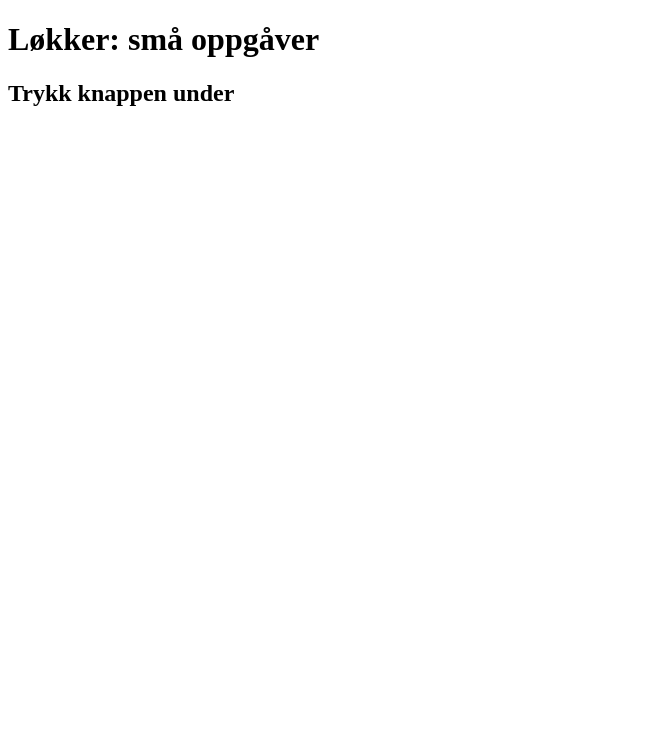
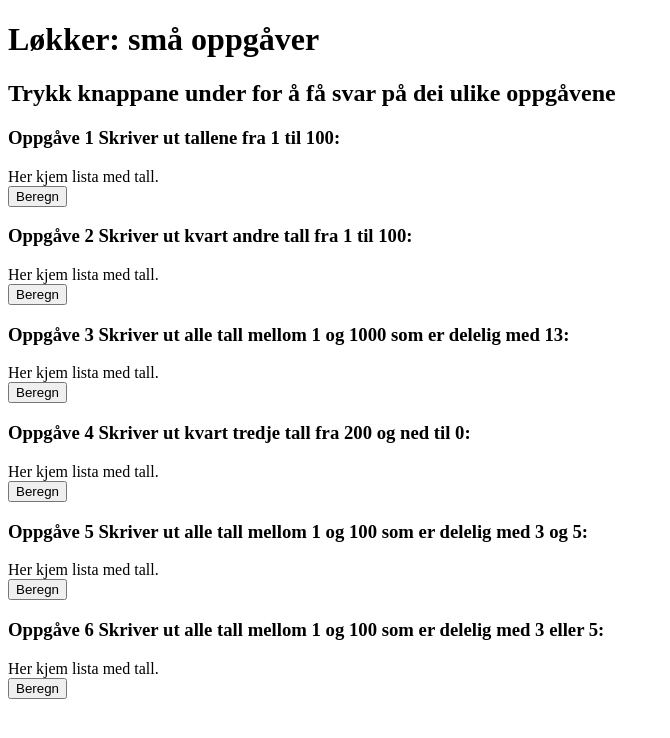
Before and after one commit to Newtexas28/HTML, a plain HTML site: page Løkker - Småoppgåver 1/index.html in a window 1280 px wide. Shown: the whole page, without its empty margins (0-670 px from the left). Drawn offline with Linux system fonts and the light colour scheme.

Commit message:
Changes in Løkker

```diff
--- a/Løkker - Småoppgåver 1/index.html
+++ b/Løkker - Småoppgåver 1/index.html
@@ -13,11 +13,56 @@
             Løkker: små oppgåver
         </h1>
         <h2>
-            Trykk knappen under
+            Trykk knappane under for å få svar på dei ulike oppgåvene
         </h2>
-        <div id = "run">
 
+        <h3>
+            Oppgåve 1 Skriver ut tallene fra 1 til 100:
+        </h3>
+        <div id = "to_hundred">
+            Her kjem lista med tall.
         </div>
+        <button onclick = "to_hundred();">Beregn</button>
+
+        <h3>
+            Oppgåve 2 Skriver ut kvart andre tall fra 1 til 100:
+        </h3>
+        <div id = "every_other">
+            Her kjem lista med tall.
+        </div>
+        <button onclick = "every_other();">Beregn</button>
+
+        <h3>
+            Oppgåve 3 Skriver ut alle tall mellom 1 og 1000 som er delelig med 13:
+        </h3>
+        <div id = "dividable_by_13">
+            Her kjem lista med tall.
+        </div>
+        <button onclick = "dividable_by_13();">Beregn</button>
+
+        <h3>
+            Oppgåve 4 Skriver ut kvart tredje tall fra 200 og ned til 0:
+        </h3>
+        <div id = "down_every_third">
+            Her kjem lista med tall.
+        </div>
+        <button onclick = "down_every_third();">Beregn</button>
+
+        <h3>
+            Oppgåve 5 Skriver ut alle tall mellom 1 og 100 som er delelig med 3 og 5:
+        </h3>
+        <div id = "division_by_3_and_5">
+            Her kjem lista med tall.
+        </div>
+        <button onclick = "division_by_3_and_5();">Beregn</button>
+
+        <h3>
+            Oppgåve 6 Skriver ut alle tall mellom 1 og 100 som er delelig med 3 eller 5:
+        </h3>
+        <div id = "division_by_3_or_5">
+            Her kjem lista med tall.
+        </div>
+        <button onclick = "division_by_3_or_5();">Beregn</button>
         <script src="js/main.js" async defer></script>
     </body>
 </html>
--- a/Løkker - Småoppgåver 1/js/main.js
+++ b/Løkker - Småoppgåver 1/js/main.js
@@ -3,78 +3,123 @@
  */
 
 /*
- * Making a fuction so i can decide i i want to console.log() the for loop or not,'
- * and being able to send send the values bakc to the website
- * Making a foor loop to console.log() the numbers from  1 to 100.
+ * Making a function so I can decide if I want to console.log() the for-loop or not,'
+ * and being able to send the values back to the website
+ * Making a for loop to console.log() the numbers from  1 to 100.
  */
 
+/*
+ * Using let instead of const when declearing the global variable numbers and index.
+ * Using const will not end an error message to the user but only the first,
+ * function will work. Only way to check this is in "utvikler verktøy".
+ * Ther you will be able to see where the error is organating from.
+ * In this case giving new values to numbers and index coudel resolv in an error
+ */
+
+let numbers = [];
+let index = 0;
+
 const to_hundred = () => {
-    for (let i = 1; i < 101;
-        i++) {
-            console.log(i);
-        };
+    numbers=[];
+    for (let i = 1; i < 101; i++)
+    {
+        numbers[i - 1] = i;
+    };
+    document.getElementById('to_hundred').innerHTML = numbers;
 };
 
 /*
- * Making a fuction so i can decide i i want to console.log() the for loop or not,'
- * and being able to send send the values bakc to the website
+ * Making a function so I can decide if I want to console.log() the for-loop or not,'
+ * and being able to send the values back to the website
  * Making a for loop to console.log() every other the numbers from 1 to 100.
  */
 
 const every_other = () => {
-    for (let i = 1; i < 101;
-        i += 2) {
-            console.log(i);
-        };
+    numbers = [];
+    index = 0;
+    for (let i = 1; i < 101; i += 2)
+    {
+        numbers[index] = i
+        index++
+    };
+    document.getElementById('every_other').innerHTML = numbers;
 };
 
 /*
- * Making a fuction so i can decide i i want to console.log() the for loop or not,'
- * and being able to send send the values bakc to the website
- * Making a for loop to console.log() every number divdebal by 13.
+ * Making a function so I can decide if I want to console.log() the for-loop or not,'
+ * and being able to send the values back to the website
+ * Making a for loop to console.log() every number dividable by 13.
+ * Starting on 13 and jump with 13, because each number of the form,
+ * (13 * n) where n is an integer.
  */
 
-const divdebal_by_13 = () => {
-    for (let i = 1; i < 1001;
-    i ++) {
-        console.log(i/13);
+const dividable_by_13 = () => {
+    numbers = [];
+    index = 0;
+    for (let i = 13; i < 1001; i += 13)
+    {
+        numbers[index] = i;
+        index++;
     };
+    document.getElementById('dividable_by_13').innerHTML = numbers;
 };
-//x = i
-//array lise array
 
 /*
- * Making a fuction so i can decide i i want to console.log() the for loop or not,'
- * and being able to send send the values bakc to the website
+ * Making a function so I can decide if I want to console.log() the for-loop or not,'
+ * and being able to send the values back to the website
  * Making a for loop to console.log() every third number from 200 to 0-
  */
 
-const every_third = () => {
-    for (let i = 200; i> 1;
-        i -= 3) {
-            console.log(i);
-        };
+const down_every_third = () => {
+    numbers = [];
+    index = 0;
+    for (let i = 200; i > 0; i -= 3)
+    {
+        numbers[index] = i;
+        index++;
+    };
+    document.getElementById('down_every_third').innerHTML = numbers;
 };
 
 /*
- * Making a fuction so i can decide i i want to console.log() the for loop or not,'
- * and being able to send send the values bakc to the website.
- * Making a for loop to console.log() every number divdebal by 3 and 5.
+ * Making a function so I can decide if I want to console.log() the for-loop or not,'
+ * and being able to send the values back to the website
+ * Making a for loop to console.log() every number dividable by 3 and 5.
+ * I am checking if the number is dividable by 3 and 5 by checking the remainder.
  */
 
-const dvisjon
-for (let i = 1; i < 101;
-    i++) {
-    console.log(i)
-}
-
+const division_by_3_and_5 = () => {
+    numbers = [];
+    index = 0;
+    for (let i = 1; i < 101; i++)
+    {
+        const n = i % 3
+        const m = i % 5
+        if (n === 0 && m === 0) {
+            numbers[index] = i;
+            index++;
+        }
+    }
+    document.getElementById('division_by_3_and_5').innerHTML = numbers;
+};
 /*
- * Making a fuction so i can decide i i want to console.log() the for loop or not,'
- * and being able to send send the values bakc to the website
- * Making a for loop to console.log() every number ither dividebal by 3 or 5.
+ * Making a function so I can decide if I want to console.log() the for-loop or not,'
+ * and being able to send the values back to the website
+ * Making a for loop to console.log() every number dividable by 3 or 5.
+ * I am checking if the number is dividable by 3 or 5 by checking the remainder.
  */
 
-for (let i = 1; i < 101;
-    i ++) {
-        console.log(i);
-    };
+const division_by_3_or_5 = () => {
+    numbers = [];
+    index = 0;
+    for (let i = 1; i < 101; i++)
+    {
+        const n = i % 3
+        const m = i % 5
+        if (n === 0 || m === 0) {
+            numbers[index] = i;
+            index++;
+        }
+    }
+    document.getElementById('division_by_3_or_5').innerHTML = numbers;
+};
```
